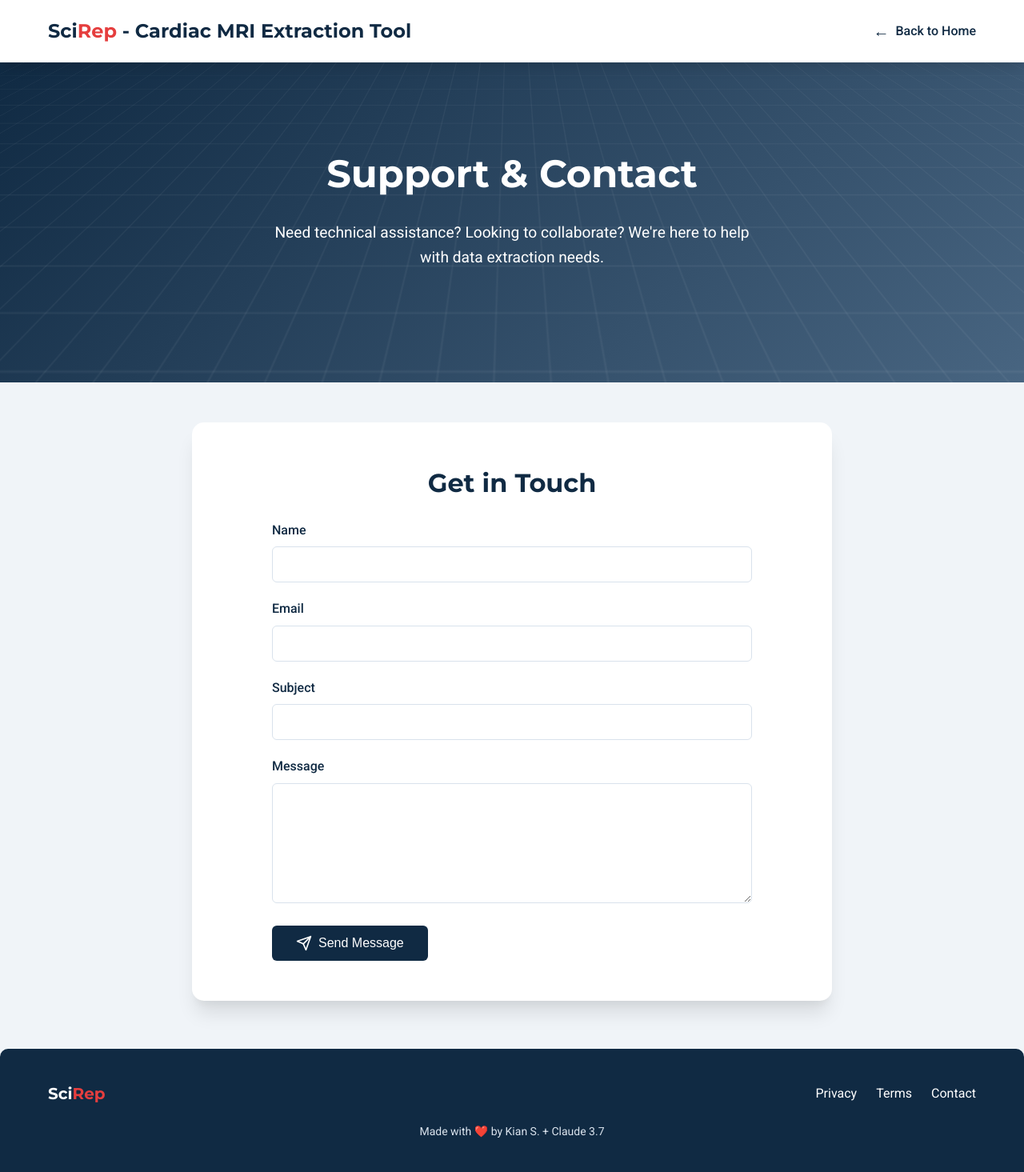
After one commit to SciRep/SciRep, a Flask app: page /support in a window 1280 px wide. The commit adds this page. Shown: the whole page at 80% size. Run offline with Flask 3, Linux system fonts and the light colour scheme.

Commit message:
Your commit message

```diff
--- a/app.py
+++ b/app.py
@@ -137,6 +137,11 @@ def index():
     """Render the main page"""
     return render_template('index.html')
 
+@app.route('/support')
+def support():
+    """Render the support page"""
+    return render_template('support_page.html')
+
 @app.route('/format/<extraction_type>')
 def show_format(extraction_type):
     """Show format examples for extraction types"""
--- /dev/null
+++ b/templates/support_page.html
@@ -0,0 +1,416 @@
+<!DOCTYPE html>
+<html lang="en">
+<head>
+    <meta charset="UTF-8">
+    <meta name="viewport" content="width=device-width, initial-scale=1.0">
+    <title>Support - SciRep</title>
+    <link rel="icon" href="/static/favicon.ico" type="image/x-icon">
+    <link href="https://fonts.googleapis.com/css2?family=Montserrat:wght@400;600;700&family=Roboto:wght@300;400;500&display=swap" rel="stylesheet">
+    <style>
+        :root {
+            --navy: #102A43;
+            --red: #E53E3E;
+            --red-light: #FC8181;
+            --navy-light: #334E68;
+            --navy-lighter: #486581;
+            --navy-bg: #F0F4F8;
+            --white: #FFFFFF;
+            --gray-light: #F0F4F8;
+            --gray: #D9E2EC;
+            --shadow: 0 10px 15px -3px rgba(0,0,0,0.1), 0 4px 6px -2px rgba(0,0,0,0.05);
+            --shadow-lg: 0 20px 25px -5px rgba(0,0,0,0.1), 0 10px 10px -5px rgba(0,0,0,0.04);
+        }
+
+        * {margin: 0; padding: 0; box-sizing: border-box;}
+
+        body {
+            font-family: 'Roboto', sans-serif;
+            background-color: var(--navy-bg);
+            color: var(--navy);
+            line-height: 1.6;
+            overflow-x: hidden;
+        }
+
+        .container {
+            max-width: 1200px;
+            margin: 0 auto;
+            padding: 0 20px;
+        }
+
+        header {
+            background-color: var(--white);
+            box-shadow: var(--shadow);
+            padding: 20px 0;
+            position: sticky;
+            top: 0;
+            z-index: 100;
+        }
+
+        .logo-text {
+            font-family: 'Montserrat', sans-serif;
+            font-weight: 700;
+            font-size: 24px;
+            color: var(--navy);
+        }
+
+        .logo-text span {color: var(--red);}
+
+        .header-flex {
+            display: flex;
+            justify-content: space-between;
+            align-items: center;
+        }
+
+        .back-button {
+            text-decoration: none;
+            color: var(--navy);
+            font-weight: 500;
+            display: flex;
+            align-items: center;
+            transition: all 0.3s ease;
+        }
+
+        .back-button:hover {
+            color: var(--red);
+            transform: translateX(-3px);
+        }
+
+        .arrow-left {
+            margin-right: 8px;
+            font-size: 20px;
+        }
+
+        .support-hero {
+            height: 50vh;
+            position: relative;
+            overflow: hidden;
+            background: linear-gradient(135deg, var(--navy) 0%, var(--navy-lighter) 100%);
+            color: var(--white);
+            margin-bottom: 50px;
+        }
+
+        .grid-bg {
+            position: absolute;
+            top: 0;
+            left: 0;
+            width: 100%;
+            height: 100%;
+            background-image:
+                linear-gradient(to right, rgba(255,255,255,0.05) 1px, transparent 1px),
+                linear-gradient(to bottom, rgba(255,255,255,0.05) 1px, transparent 1px);
+            background-size: 30px 30px;
+            transform: perspective(500px) rotateX(60deg);
+            transform-origin: center top;
+        }
+
+        .hero-content {
+            position: relative;
+            z-index: 5;
+            height: 100%;
+            display: flex;
+            flex-direction: column;
+            justify-content: center;
+            align-items: center;
+            text-align: center;
+        }
+
+        .hero-title {
+            font-family: 'Montserrat', sans-serif;
+            font-weight: 700;
+            font-size: 3rem;
+            margin-bottom: 20px;
+            opacity: 0;
+            transform: translateY(30px);
+            animation: fadeInUp 0.8s forwards;
+        }
+
+        .hero-subtitle {
+            font-size: 1.2rem;
+            max-width: 600px;
+            margin-bottom: 40px;
+            opacity: 0;
+            transform: translateY(30px);
+            animation: fadeInUp 0.8s forwards 0.2s;
+        }
+
+        @keyframes fadeInUp {
+            to {
+                opacity: 1;
+                transform: translateY(0);
+            }
+        }
+
+        .contact-section {
+            background: var(--white);
+            border-radius: 15px;
+            box-shadow: var(--shadow-lg);
+            padding: 50px;
+            max-width: 800px;
+            margin: 0 auto 60px;
+            text-align: center;
+        }
+
+        .contact-name {
+            font-family: 'Montserrat', sans-serif;
+            font-weight: 700;
+            font-size: 2rem;
+            margin-bottom: 20px;
+            color: var(--navy);
+        }
+
+        .contact-description {
+            font-size: 1.1rem;
+            margin-bottom: 30px;
+            max-width: 600px;
+            margin-left: auto;
+            margin-right: auto;
+        }
+
+        /* Contact Form Styles */
+        .contact-form {
+            max-width: 600px;
+            margin: 0 auto;
+            text-align: left;
+        }
+
+        .form-group {
+            margin-bottom: 20px;
+        }
+
+        .form-label {
+            display: block;
+            margin-bottom: 8px;
+            font-weight: 500;
+            color: var(--navy);
+        }
+
+        .form-input,
+        .form-textarea {
+            width: 100%;
+            padding: 12px 15px;
+            border: 1px solid var(--gray);
+            border-radius: 6px;
+            font-family: 'Roboto', sans-serif;
+            font-size: 16px;
+            transition: border-color 0.3s ease, box-shadow 0.3s ease;
+        }
+
+        .form-input:focus,
+        .form-textarea:focus {
+            outline: none;
+            border-color: var(--navy-light);
+            box-shadow: 0 0 0 3px rgba(16, 42, 67, 0.1);
+        }
+
+        .form-textarea {
+            min-height: 150px;
+            resize: vertical;
+        }
+
+        .submit-button {
+            background-color: var(--navy);
+            color: var(--white);
+            border: none;
+            border-radius: 6px;
+            padding: 12px 30px;
+            font-size: 1rem;
+            font-weight: 500;
+            cursor: pointer;
+            transition: all 0.3s ease;
+            display: inline-flex;
+            align-items: center;
+        }
+
+        .submit-button:hover {
+            background-color: var(--navy-light);
+            transform: translateY(-2px);
+        }
+
+        .submit-button svg {
+            margin-right: 8px;
+        }
+
+        .success-message {
+            display: none;
+            background-color: #C6F6D5;
+            color: #2F855A;
+            padding: 15px;
+            border-radius: 6px;
+            margin-top: 20px;
+            text-align: center;
+        }
+
+        .footer {
+            background-color: var(--navy);
+            color: var(--white);
+            padding: 40px 0;
+            border-radius: 10px 10px 0 0;
+            margin-top: 60px;
+        }
+
+        .footer .container {
+            display: flex;
+            justify-content: space-between;
+            align-items: center;
+        }
+
+        .footer-logo {
+            font-family: 'Montserrat', sans-serif;
+            font-weight: 700;
+            font-size: 20px;
+        }
+
+        .footer-logo span {
+            color: var(--red);
+        }
+
+        .footer-links a {
+            color: var(--white);
+            margin-left: 20px;
+            text-decoration: none;
+            transition: color 0.3s ease;
+        }
+
+        .footer-links a:hover {
+            color: var(--red-light);
+        }
+
+        .footer-credits {
+            text-align: center;
+            font-size: 14px;
+            color: var(--gray);
+            margin-top: 20px;
+        }
+
+        @media (max-width: 768px) {
+            .hero-title {
+                font-size: 2rem;
+            }
+
+            .contact-name {
+                font-size: 1.5rem;
+            }
+
+            .contact-section {
+                padding: 30px;
+            }
+
+            .footer .container {
+                flex-direction: column;
+                text-align: center;
+            }
+
+            .footer-links {
+                margin-top: 20px;
+            }
+
+            .footer-links a {
+                margin: 0 10px;
+            }
+        }
+    </style>
+</head>
+<body>
+    <header>
+        <div class="container header-flex">
+            <div class="logo-text">Sci<span>Rep</span> - Cardiac MRI Extraction Tool</div>
+            <a href="/" class="back-button">
+                <span class="arrow-left">←</span> Back to Home
+            </a>
+        </div>
+    </header>
+
+    <section class="support-hero">
+        <div class="grid-bg"></div>
+        <div class="hero-content">
+            <h1 class="hero-title">Support & Contact</h1>
+            <p class="hero-subtitle">Need technical assistance? Looking to collaborate? We're here to help with data extraction needs.</p>
+        </div>
+    </section>
+
+    <div class="container">
+        <div class="contact-section">
+            <h2 class="contact-name">Get in Touch</h2>
+            <form id="contactForm" class="contact-form">
+                <div class="form-group">
+                    <label for="name" class="form-label">Name</label>
+                    <input type="text" id="name" name="name" class="form-input" required>
+                </div>
+
+                <div class="form-group">
+                    <label for="email" class="form-label">Email</label>
+                    <input type="email" id="email" name="email" class="form-input" required>
+                </div>
+
+                <div class="form-group">
+                    <label for="subject" class="form-label">Subject</label>
+                    <input type="text" id="subject" name="subject" class="form-input" required>
+                </div>
+
+                <div class="form-group">
+                    <label for="message" class="form-label">Message</label>
+                    <textarea id="message" name="message" class="form-textarea" required></textarea>
+                </div>
+
+                <button type="submit" class="submit-button">
+                    <svg width="20" height="20" viewBox="0 0 24 24" fill="none" xmlns="http://www.w3.org/2000/svg">
+                        <path d="M22 2L11 13" stroke="currentColor" stroke-width="2" stroke-linecap="round" stroke-linejoin="round"/>
+                        <path d="M22 2L15 22L11 13L2 9L22 2Z" stroke="currentColor" stroke-width="2" stroke-linecap="round" stroke-linejoin="round"/>
+                    </svg>
+                    Send Message
+                </button>
+
+                <div id="successMessage" class="success-message">
+                    Message sent successfully! We'll get back to you soon.
+                </div>
+            </form>
+        </div>
+    </div>
+
+    <footer class="footer">
+        <div class="container">
+            <div class="footer-logo">Sci<span>Rep</span></div>
+            <div class="footer-links">
+                <a href="#">Privacy</a>
+                <a href="#">Terms</a>
+                <a href="/support.html">Contact</a>
+            </div>
+        </div>
+        <div class="footer-credits">Made with ❤️ by Kian S. + Claude 3.7</div>
+    </footer>
+
+    <script>
+        document.addEventListener('DOMContentLoaded', function() {
+            const form = document.getElementById('contactForm');
+            const successMessage = document.getElementById('successMessage');
+
+            form.addEventListener('submit', function(e) {
+                e.preventDefault();
+
+                // Get form data
+                const name = document.getElementById('name').value;
+                const email = document.getElementById('email').value;
+                const subject = document.getElementById('subject').value;
+                const message = document.getElementById('message').value;
+
+                // Create mailto link with form data
+                const mailtoLink = `mailto:kian.s@live.ca?subject=${encodeURIComponent(subject)}&body=${encodeURIComponent(`Name: ${name}\nEmail: ${email}\n\n${message}`)}`;
+
+                // Open email client
+                window.location.href = mailtoLink;
+
+                // Show success message
+                successMessage.style.display = 'block';
+
+                // Reset form
+                form.reset();
+
+                // Hide success message after 5 seconds
+                setTimeout(function() {
+                    successMessage.style.display = 'none';
+                }, 5000);
+            });
+        });
+    </script>
+</body>
+</html>
```
Also changed, not shown: templates/index.html (+90 -12 lines), 1 other file.
